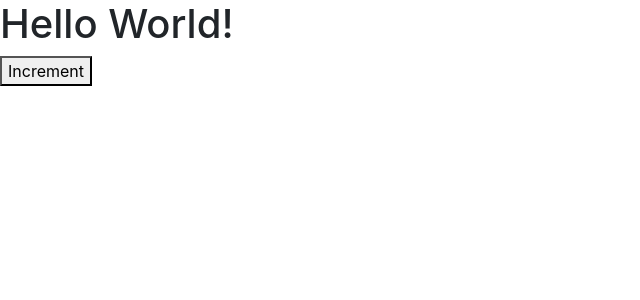
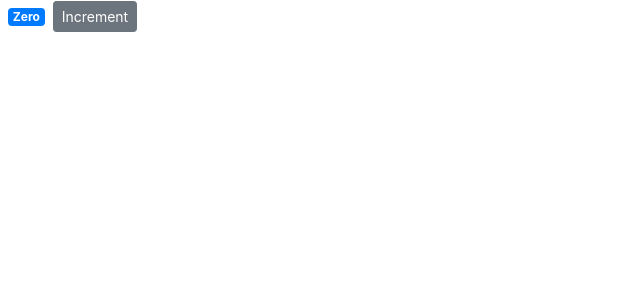
Before and after one commit to ArgieOlendan/counter-app-react, a React (Create React App) app: page / in a window 1280 px wide. Shown: the top 300 px of the page, without its empty margins (0-640 px from the left). Built offline with nearby package versions, Linux system fonts and the light colour scheme.

Commit message:
setting attributes

```diff
--- a/src/components/counter.jsx
+++ b/src/components/counter.jsx
@@ -1,13 +1,22 @@
 import React, { Component } from "react";
 
 class Counter extends Component {
+  state = {
+    count: 0,
+  };
+
   render() {
     return (
       <div>
-        <h1>Hello World!</h1>
-        <button>Increment</button>
+        <span className="badge badge-primary m-2">{this.formatCount()}</span>
+        <button className="btn btn-secondary btn-sm">Increment</button>
       </div>
     );
+  }
+
+  formatCount() {
+    const { count } = this.state;
+    return count === 0 ? "Zero" : count;
   }
 }
 
```
Also changed, not shown: 1 other file (tests, documents, lock files or other folders).
